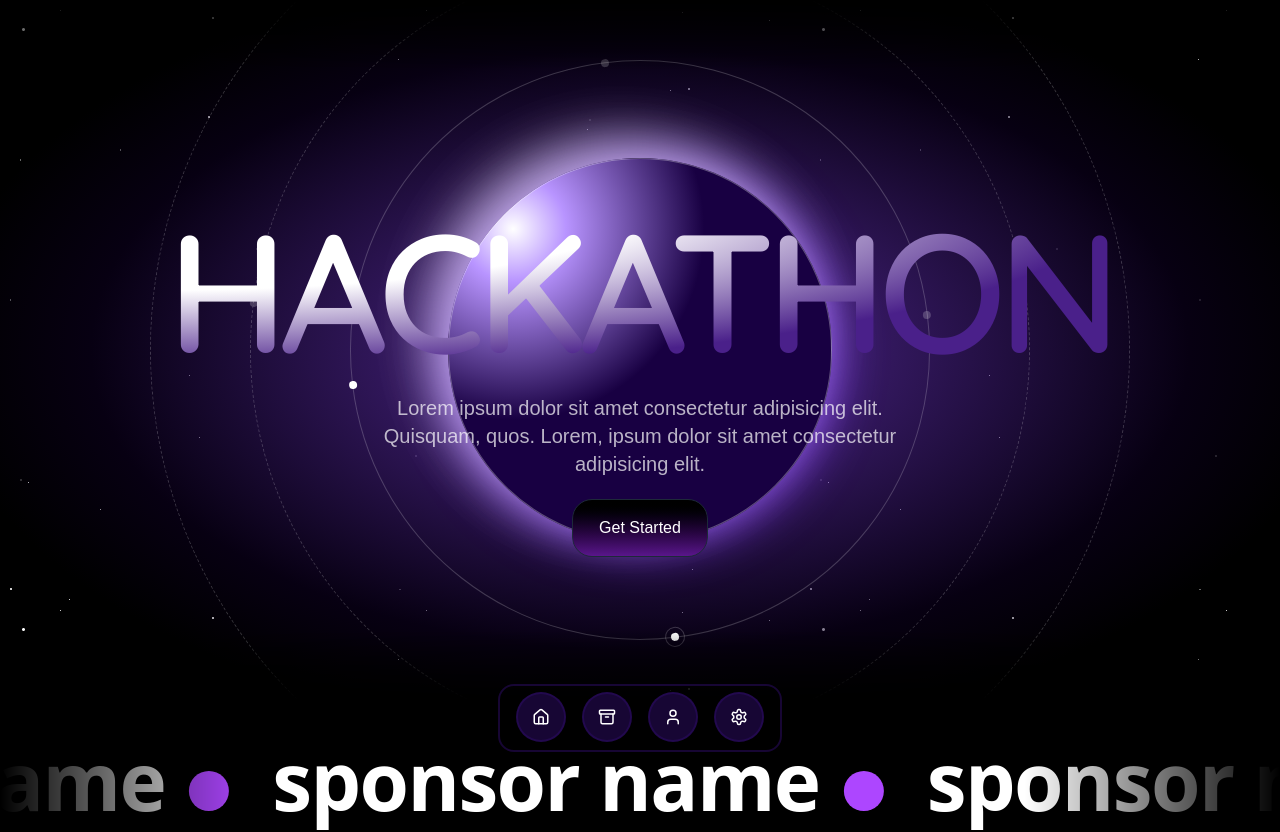
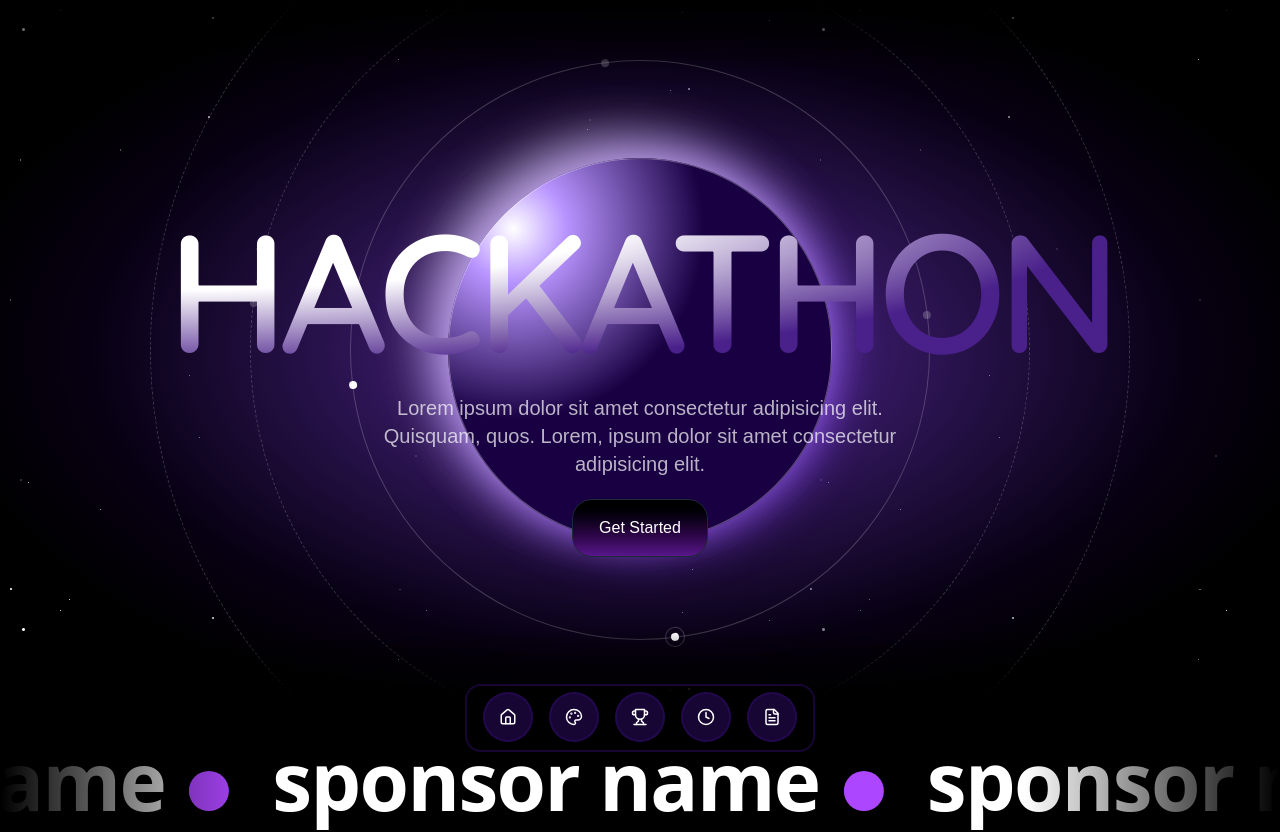
Before and after one commit to pradip2004/devx-hackathon, a React (Vite) app in the folder frontend/: page / in a window 1280 px wide. Shown: the top 832 px of the page. Built offline with nearby package versions, Linux system fonts and the light colour scheme; a web font is replaced by a local one.

Commit message:
UPDATE: navbar

```diff
--- a/frontend/src/App.jsx
+++ b/frontend/src/App.jsx
@@ -1,7 +1,7 @@
-import React from 'react'
+import React, { useRef } from 'react'
 import Landing from './pages/Landing'
 import Navbar from './components/Navbar'
-import { Home, Archive, User, Settings, Sparkles } from 'lucide-react'
+import { Home, Palette, Trophy, Clock, FileText, Sparkles } from 'lucide-react'
 import { Scroller } from './components/Scroller'
 import Line from './pages/Line'
 import Theme from './pages/Theme'
@@ -12,11 +12,45 @@ import FAQ from './pages/FAQ'
 
 
 const App = () => {
+  const landingRef = useRef(null);
+  const themeRef = useRef(null);
+  const prizeRef = useRef(null);
+  const timelineRef = useRef(null);
+  const submissionRef = useRef(null);
+  const faqRef = useRef(null);
+
+  const scrollToSection = (ref) => {
+    if (ref && ref.current) {
+      ref.current.scrollIntoView({ behavior: 'smooth' });
+    }
+  };
+
   const items = [
-    { icon: <Home size={18} className='text-white' />, label: 'Home', onClick: () => alert('Home!') },
-    { icon: <Archive size={18} className='text-white' />, label: 'Archive', onClick: () => alert('Archive!') },
-    { icon: <User size={18} className='text-white' />, label: 'Profile', onClick: () => alert('Profile!') },
-    { icon: <Settings size={18} className='text-white' />, label: 'Settings', onClick: () => alert('Settings!') },
+    {
+      icon: <Home size={18} className='text-white' />,
+      label: 'Home',
+      onClick: () => scrollToSection(landingRef)
+    },
+    {
+      icon: <Palette size={18} className='text-white' />,
+      label: 'Theme',
+      onClick: () => scrollToSection(themeRef)
+    },
+    {
+      icon: <Trophy size={18} className='text-white' />,
+      label: 'Prize',
+      onClick: () => scrollToSection(prizeRef)
+    },
+    {
+      icon: <Clock size={18} className='text-white' />,
+      label: 'Timeline',
+      onClick: () => scrollToSection(timelineRef)
+    },
+    {
+      icon: <FileText size={18} className='text-white' />,
+      label: 'Registration',
+      onClick: () => scrollToSection(submissionRef)
+    },
   ];
 
 
@@ -26,7 +60,9 @@ const App = () => {
 
   return (
     <div className='bg-black overflow-hidden relative min-h-screen pb-20 font-family-winky'>
+      <div ref={landingRef}>
         <Landing />
+      </div>
       <div className="fixed bottom-10 left-0 right-0 z-50">
         <Navbar
           className=""
@@ -43,15 +79,25 @@ const App = () => {
 
       <Line />
 
+      <div ref={themeRef}>
         <Theme />
+      </div>
 
+      <div ref={prizeRef}>
         <Prize />
+      </div>
 
+      <div ref={timelineRef}>
         <Timeline />
+      </div>
 
+      <div ref={submissionRef}>
         <Submission />
+      </div>
 
+      <div ref={faqRef}>
         <FAQ />
+      </div>
     </div>
   )
 }
```
Lines whose indentation alone changed are shown as unchanged.
